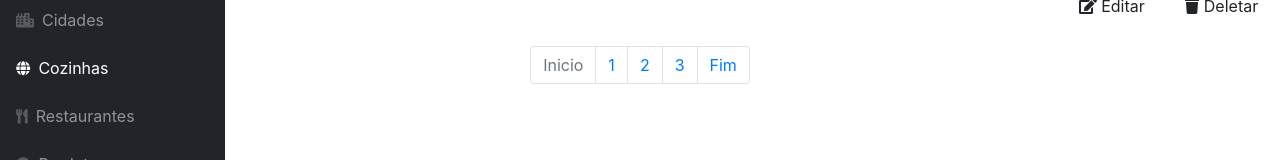
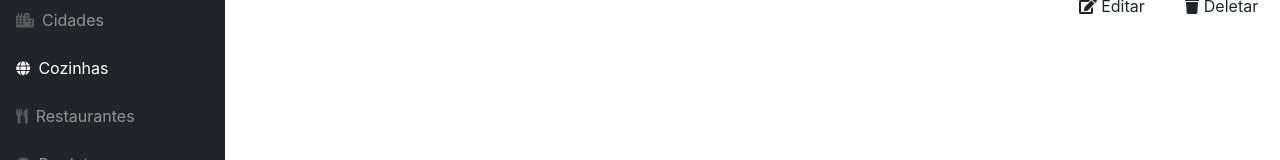
Before and after one commit to TalissonMelo/iFood-view, an Angular app: page /cozinha in a window 1280 px wide. Shown: the part 224-384 px from the top of the page. Built offline with nearby package versions, Linux system fonts and the light colour scheme.

Commit message:
Criado componente de paginação

```diff
--- a/src/app/cidade/cidade/cidade.component.html
+++ b/src/app/cidade/cidade/cidade.component.html
@@ -21,18 +21,3 @@
     </tr>
     </tbody>
 </table>
-<footer class="fixar-rodape mb-5">
-    <nav aria-label="Page navigation example">
-        <ul class="pagination justify-content-center">
-          <li class="page-item disabled">
-            <a class="page-link" href="#" tabindex="-1">Inicio</a>
-          </li>
-          <li class="page-item"><a class="page-link" href="#">1</a></li>
-          <li class="page-item"><a class="page-link" href="#">2</a></li>
-          <li class="page-item"><a class="page-link" href="#">3</a></li>
-          <li class="page-item">
-            <a class="page-link" href="#">Fim</a>
-          </li>
-        </ul>
-      </nav>
-</footer>
--- a/src/app/cidade/cidade/cidade.component.ts
+++ b/src/app/cidade/cidade/cidade.component.ts
@@ -2,8 +2,7 @@ import { Component, OnInit } from '@angular/core';
 
 @Component({
   selector: 'app-cidade',
-  templateUrl: './cidade.component.html',
-  styleUrls: ["./cidade.component.css"]
+  templateUrl: './cidade.component.html'
 })
 export class CidadeComponent implements OnInit {
 
--- a/src/app/cozinha/cozinha/cozinha.component.html
+++ b/src/app/cozinha/cozinha/cozinha.component.html
@@ -21,18 +21,3 @@
     </tr>
     </tbody>
 </table>
-<footer class="fixar-rodape mb-5">
-    <nav aria-label="Page navigation example">
-        <ul class="pagination justify-content-center">
-          <li class="page-item disabled">
-            <a class="page-link" href="#" tabindex="-1">Inicio</a>
-          </li>
-          <li class="page-item"><a class="page-link" href="#">1</a></li>
-          <li class="page-item"><a class="page-link" href="#">2</a></li>
-          <li class="page-item"><a class="page-link" href="#">3</a></li>
-          <li class="page-item">
-            <a class="page-link" href="#">Fim</a>
-          </li>
-        </ul>
-      </nav>
-</footer>
--- a/src/app/cidade/cidade/cidade.component.css
+++ b/src/app/template/paginacao/paginacao.component.css
@@ -4,4 +4,4 @@
     position: fixed;
     width: 100%;
     margin-bottom: 150px;
-  }
+}
--- /dev/null
+++ b/src/app/template/paginacao/paginacao.component.html
@@ -0,0 +1,15 @@
+<footer class="fixar-rodape mb-5">
+    <nav aria-label="Page navigation example">
+        <ul class="pagination justify-content-center">
+          <li class="page-item disabled">
+            <a class="page-link" href="#" tabindex="-1">Inicio</a>
+          </li>
+          <li class="page-item"><a class="page-link" href="#">1</a></li>
+          <li class="page-item"><a class="page-link" href="#">2</a></li>
+          <li class="page-item"><a class="page-link" href="#">3</a></li>
+          <li class="page-item">
+            <a class="page-link" href="#">Fim</a>
+          </li>
+        </ul>
+    </nav>
+</footer>
--- /dev/null
+++ b/src/app/template/paginacao/paginacao.component.ts
@@ -0,0 +1,15 @@
+import { Component, OnInit } from '@angular/core';
+
+@Component({
+  selector: 'app-paginacao',
+  templateUrl: './paginacao.component.html',
+  styleUrls: ['./paginacao.component.css']
+})
+export class PaginacaoComponent implements OnInit {
+
+  constructor() { }
+
+  ngOnInit(): void {
+  }
+
+}
```
Also changed, not shown: src/app/app.module.ts (+9 -9 lines), src/app/template/template.module.ts (+5 -2 lines).
